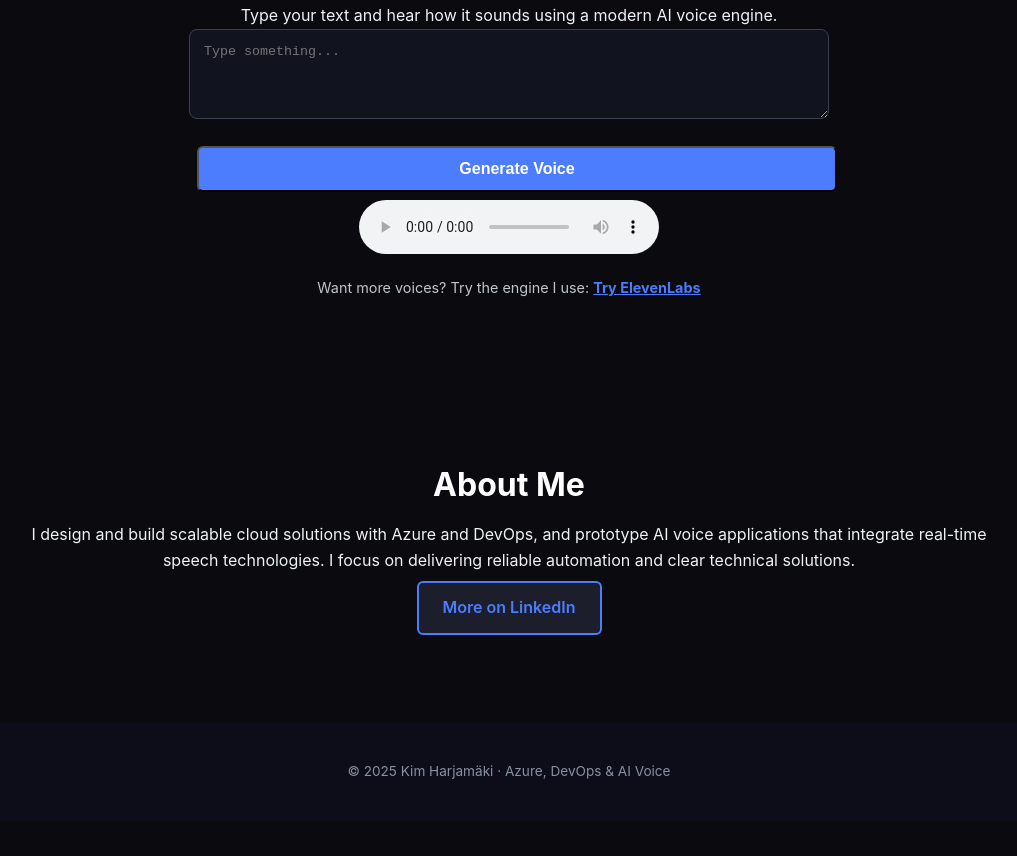
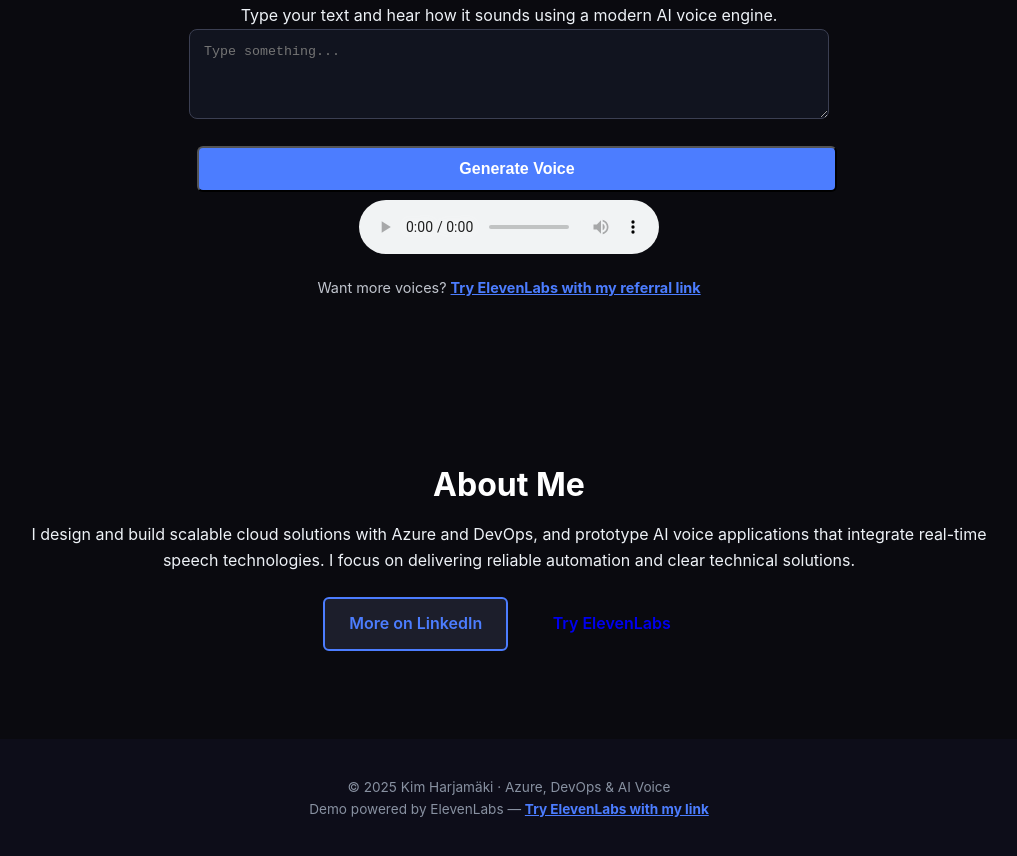
Before and after one commit to OgeonX-Ai/kim-ai-voice-demo, a plain HTML site: page index.html in a window 1280 px wide. Shown: the part 572-1428 px from the top of the page, without its empty margins (131-1148 px from the left). Before the commit the page ends 1393 px from the top, so only its background shows below. Drawn offline with Linux system fonts and the light colour scheme.

Commit message:
Update index.html

```diff
--- a/index.html
+++ b/index.html
@@ -21,6 +21,7 @@
       <div class="buttons">
         <a class="btn primary" href="https://www.linkedin.com/in/kimharjamaki/" target="_blank">Connect on LinkedIn</a>
         <a class="btn secondary" href="#demo">Try the Voice Demo</a>
+        <a class="btn accent" href="https://try.elevenlabs.io/grs57m362vnn" target="_blank">Try ElevenLabs</a>
       </div>
 
       <p class="hero-note">
@@ -43,8 +44,8 @@
       <audio id="audio-player" controls></audio>
 
       <p class="affiliate-note">
-        Want more voices? Try the engine I use:
-        <a class="affiliate-link" href="https://try.elevenlabs.io/grs57m362vnn" target="_blank">Try ElevenLabs</a>
+        Want more voices?
+        <a class="affiliate-link" href="https://try.elevenlabs.io/grs57m362vnn" target="_blank">Try ElevenLabs with my referral link</a>
       </p>
     </div>
   </section>
@@ -59,7 +60,10 @@
         technologies. I focus on delivering reliable automation and clear
         technical solutions.
       </p>
-      <a class="btn secondary" href="https://www.linkedin.com/in/kimharjamaki/" target="_blank">More on LinkedIn</a>
+      <div class="buttons">
+        <a class="btn secondary" href="https://www.linkedin.com/in/kimharjamaki/" target="_blank">More on LinkedIn</a>
+        <a class="btn accent" href="https://try.elevenlabs.io/grs57m362vnn" target="_blank">Try ElevenLabs</a>
+      </div>
     </div>
   </section>
 
@@ -67,6 +71,10 @@
   <footer class="footer">
     <div class="container">
       <p>© 2025 Kim Harjamäki · Azure, DevOps & AI Voice</p>
+      <p>
+        Demo powered by ElevenLabs —
+        <a class="affiliate-link" href="https://try.elevenlabs.io/grs57m362vnn" target="_blank">Try ElevenLabs with my link</a>
+      </p>
     </div>
   </footer>
 
```
